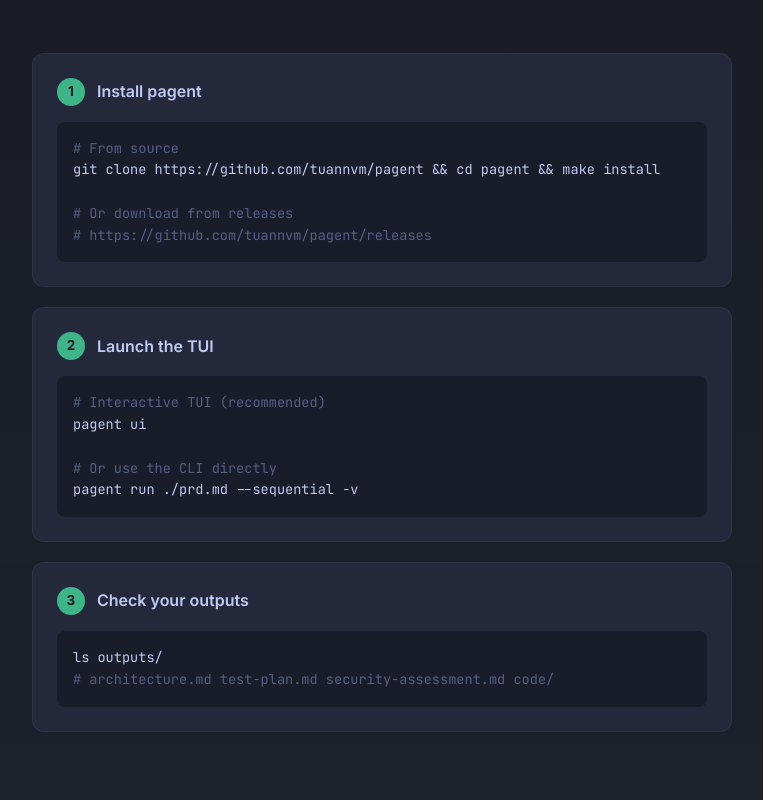
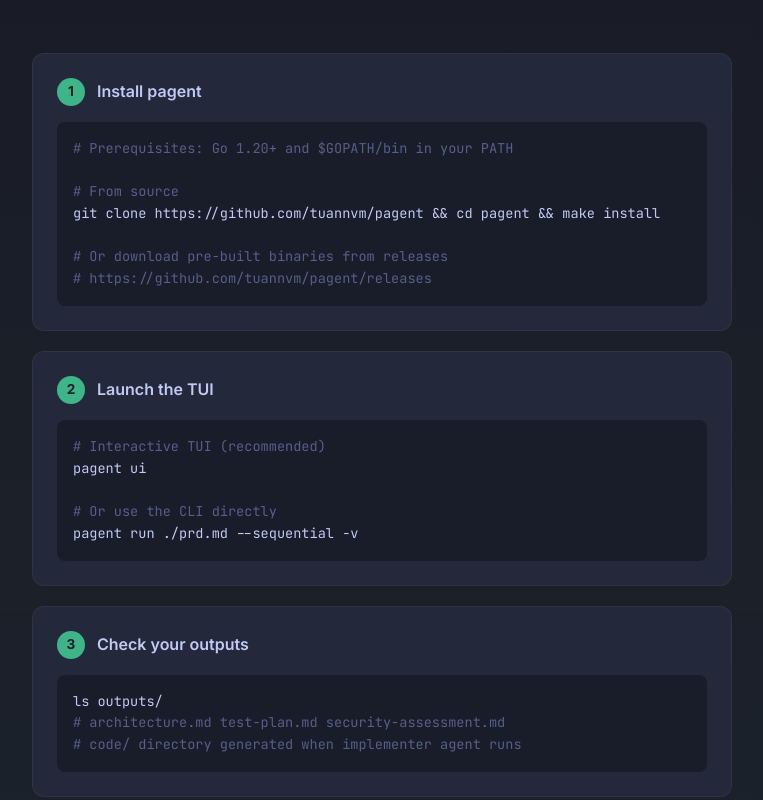
Before and after one commit to tuannvm/pagent, a plain HTML site: page index.html in a window 1280 px wide. Shown: the part 4560-5360 px from the top of the page, without its empty margins (258-1021 px from the left). Drawn offline with Linux system fonts and the light colour scheme.

Commit message:
docs(index): clarify pagent prerequisites and output directory note
Signed-off-by: Tommy Nguyen <tuannvm@hotmail.com>

```diff
--- a/index.html
+++ b/index.html
@@ -1083,9 +1083,10 @@
                         <span class="step-title">Install pagent</span>
                     </div>
                     <div class="code-block">
+                        <span class="comment"># Prerequisites: Go 1.20+ and $GOPATH/bin in your PATH</span><br><br>
                         <span class="comment"># From source</span><br>
                         git clone https://github.com/tuannvm/pagent && cd pagent && make install<br><br>
-                        <span class="comment"># Or download from releases</span><br>
+                        <span class="comment"># Or download pre-built binaries from releases</span><br>
                         <span class="comment"># https://github.com/tuannvm/pagent/releases</span>
                     </div>
                 </div>
@@ -1108,7 +1109,8 @@
                     </div>
                     <div class="code-block">
                         ls outputs/<br>
-                        <span class="comment"># architecture.md  test-plan.md  security-assessment.md  code/</span>
+                        <span class="comment"># architecture.md  test-plan.md  security-assessment.md</span><br>
+                        <span class="comment"># code/ directory generated when implementer agent runs</span>
                     </div>
                 </div>
             </div>
```
